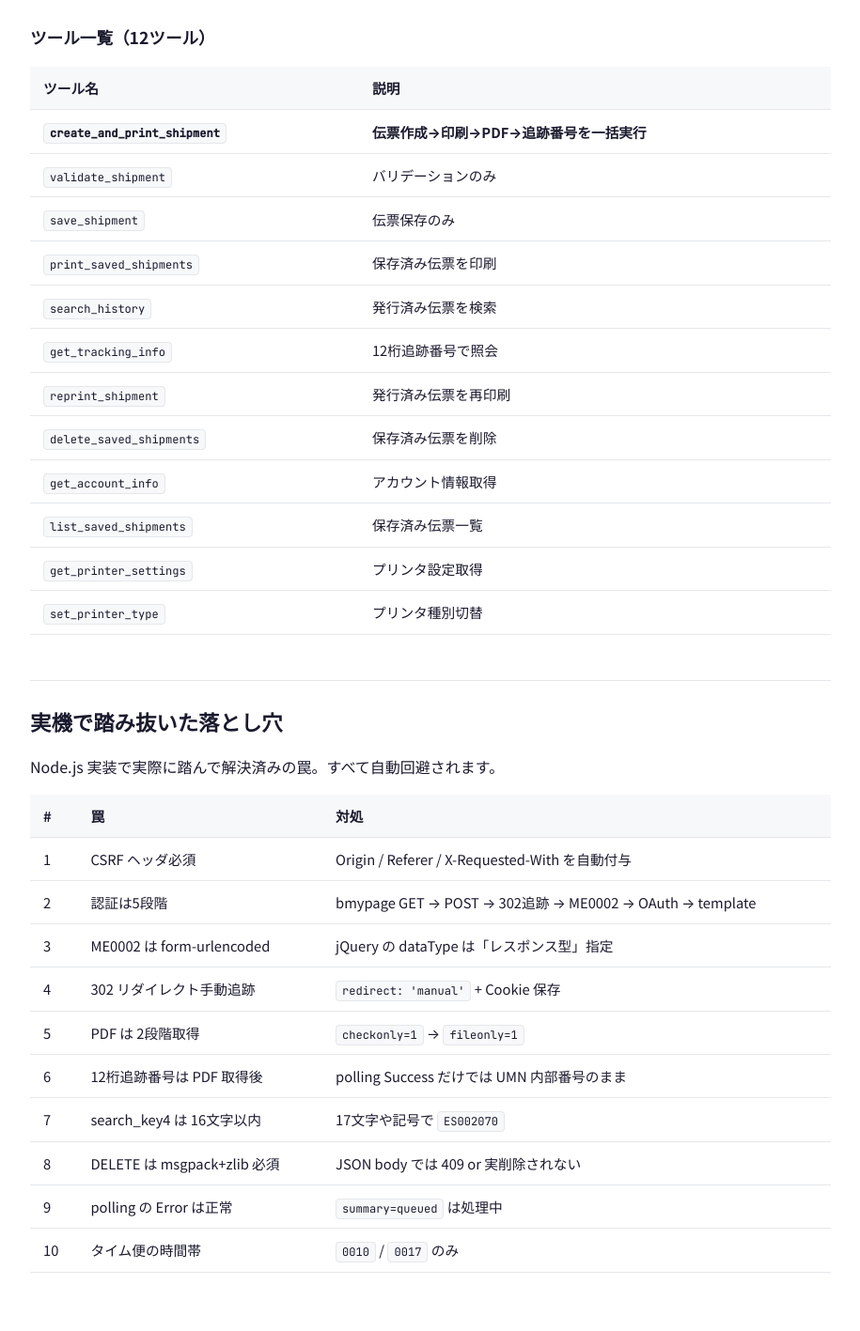
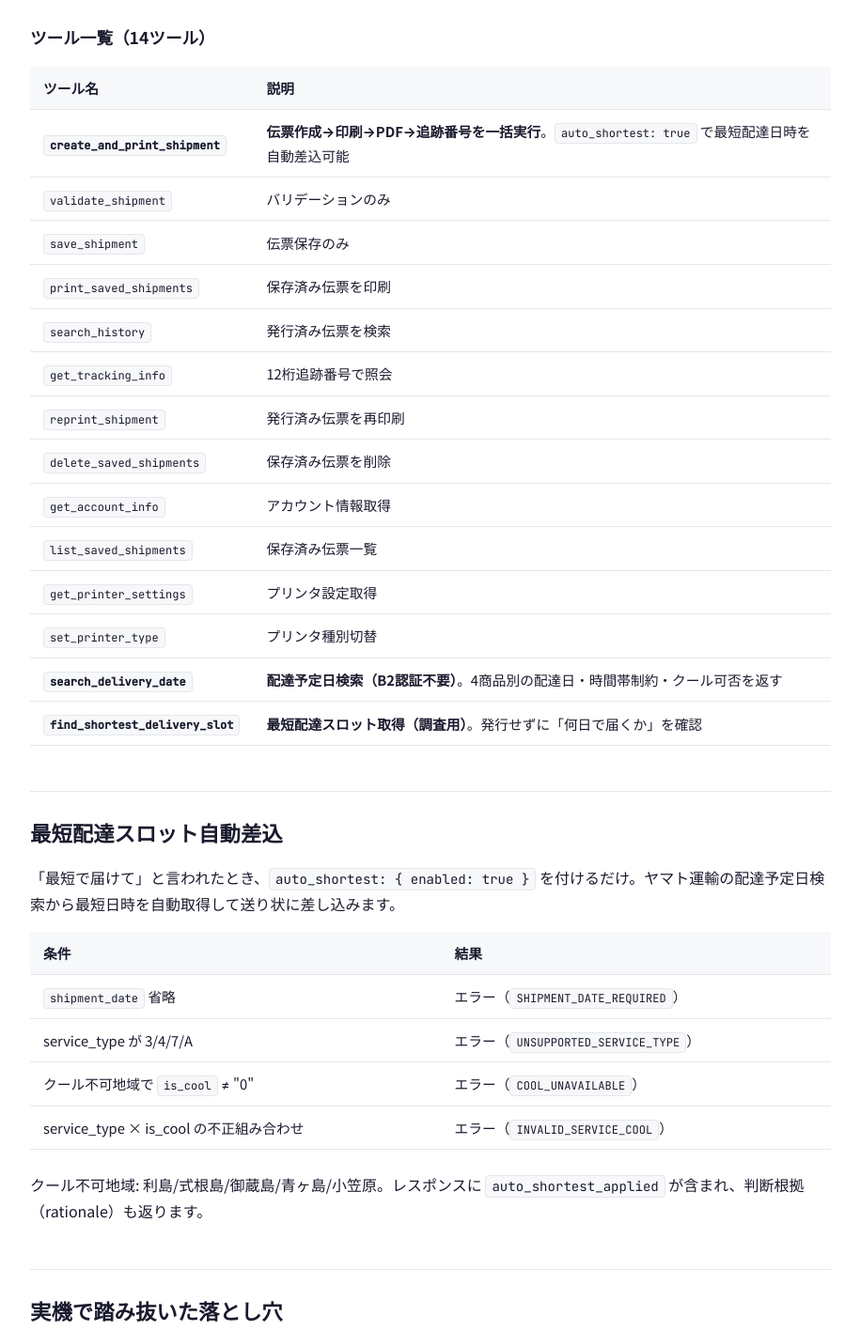
Before and after one commit to DaisukeHori/b2cloud-api, a website: page lp/docs.html in a window 1280 px wide. Shown: the part 3087-4504 px from the top of the page at 94% size, without its empty margins (182-1097 px from the left). Drawn offline with Linux system fonts and the light colour scheme.

Commit message:
docs: LP ヒーロー 12→14ツール + docs.html にツール2個・auto_shortest セクション追加

```diff
--- a/lp/docs.html
+++ b/lp/docs.html
@@ -132,11 +132,11 @@ B2_DEFAULT_PRINT_TYPE=m5</code></pre>
   }
 }</code></pre>
 
-    <h3>ツール一覧（12ツール）</h3>
+    <h3>ツール一覧（14ツール）</h3>
     <table>
       <thead><tr><th>ツール名</th><th>説明</th></tr></thead>
       <tbody>
-        <tr><td><code><strong>create_and_print_shipment</strong></code></td><td><strong>伝票作成→印刷→PDF→追跡番号を一括実行</strong></td></tr>
+        <tr><td><code><strong>create_and_print_shipment</strong></code></td><td><strong>伝票作成→印刷→PDF→追跡番号を一括実行</strong>。<code>auto_shortest: true</code> で最短配達日時を自動差込可能</td></tr>
         <tr><td><code>validate_shipment</code></td><td>バリデーションのみ</td></tr>
         <tr><td><code>save_shipment</code></td><td>伝票保存のみ</td></tr>
         <tr><td><code>print_saved_shipments</code></td><td>保存済み伝票を印刷</td></tr>
@@ -148,8 +148,23 @@ B2_DEFAULT_PRINT_TYPE=m5</code></pre>
         <tr><td><code>list_saved_shipments</code></td><td>保存済み伝票一覧</td></tr>
         <tr><td><code>get_printer_settings</code></td><td>プリンタ設定取得</td></tr>
         <tr><td><code>set_printer_type</code></td><td>プリンタ種別切替</td></tr>
+        <tr><td><code><strong>search_delivery_date</strong></code></td><td><strong>配達予定日検索（B2認証不要）</strong>。4商品別の配達日・時間帯制約・クール可否を返す</td></tr>
+        <tr><td><code><strong>find_shortest_delivery_slot</strong></code></td><td><strong>最短配達スロット取得（調査用）</strong>。発行せずに「何日で届くか」を確認</td></tr>
       </tbody>
     </table>
+
+    <h2 id="auto-shortest">最短配達スロット自動差込</h2>
+    <p>「最短で届けて」と言われたとき、<code>auto_shortest: { enabled: true }</code> を付けるだけ。ヤマト運輸の配達予定日検索から最短日時を自動取得して送り状に差し込みます。</p>
+    <table>
+      <thead><tr><th>条件</th><th>結果</th></tr></thead>
+      <tbody>
+        <tr><td><code>shipment_date</code> 省略</td><td>エラー（<code>SHIPMENT_DATE_REQUIRED</code>）</td></tr>
+        <tr><td>service_type が 3/4/7/A</td><td>エラー（<code>UNSUPPORTED_SERVICE_TYPE</code>）</td></tr>
+        <tr><td>クール不可地域で <code>is_cool</code> ≠ "0"</td><td>エラー（<code>COOL_UNAVAILABLE</code>）</td></tr>
+        <tr><td>service_type × is_cool の不正組み合わせ</td><td>エラー（<code>INVALID_SERVICE_COOL</code>）</td></tr>
+      </tbody>
+    </table>
+    <p>クール不可地域: 利島/式根島/御蔵島/青ヶ島/小笠原。レスポンスに <code>auto_shortest_applied</code> が含まれ、判断根拠（rationale）も返ります。</p>
 
     <h2 id="pitfalls">実機で踏み抜いた落とし穴</h2>
     <p>Node.js 実装で実際に踏んで解決済みの罠。すべて自動回避されます。</p>
```
Also changed, not shown: lp/index.html (+1 -1 lines).
